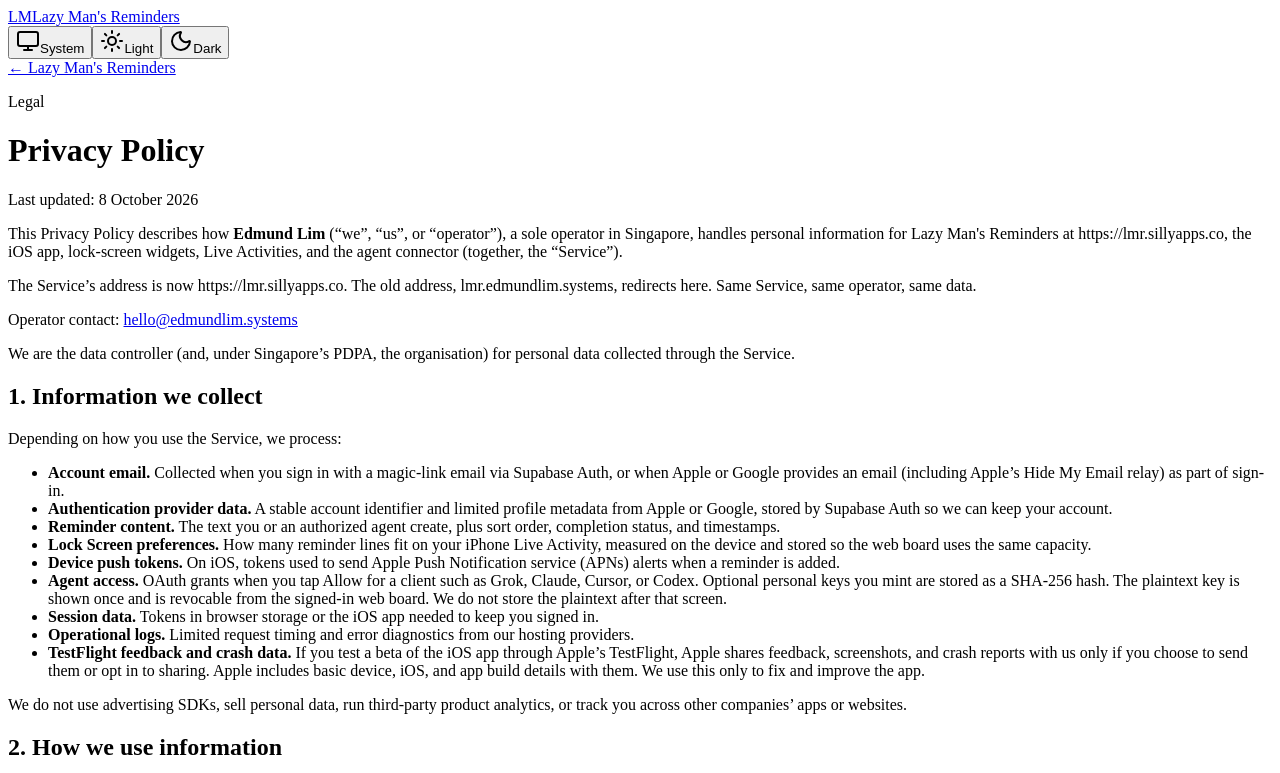
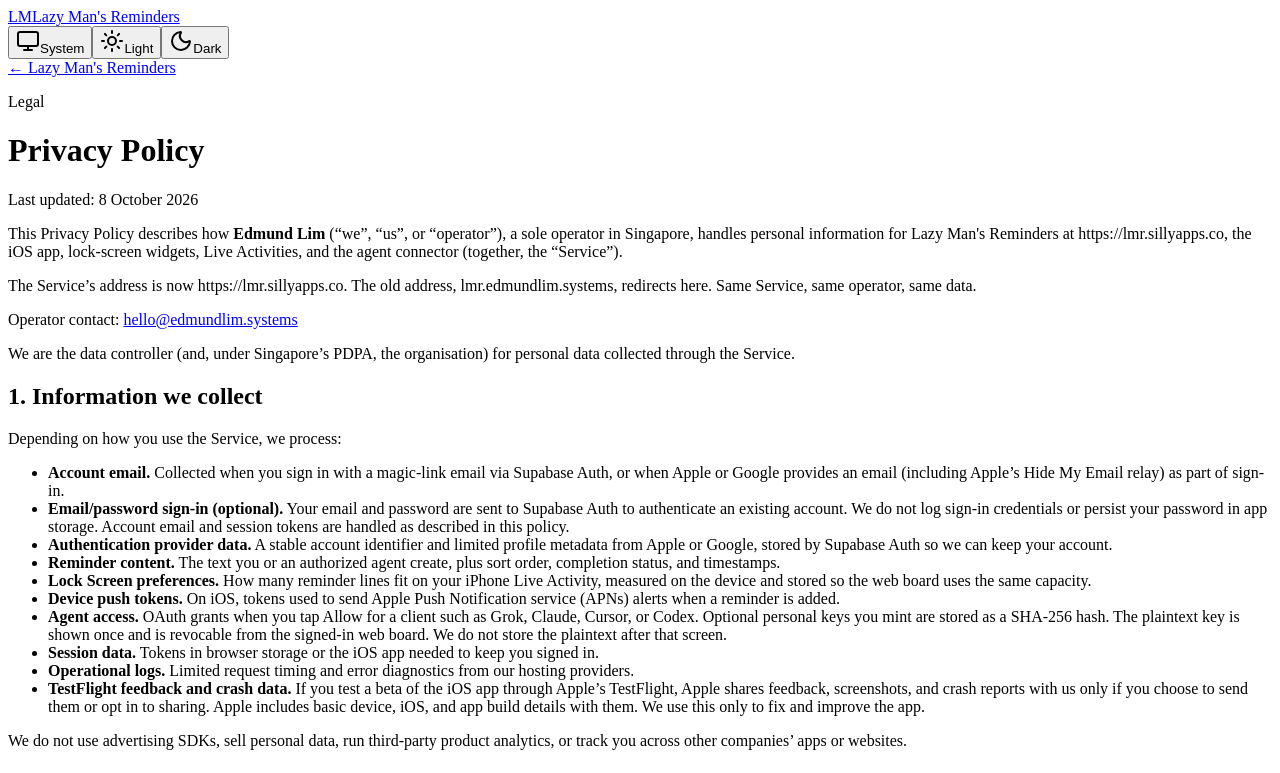
Before and after one commit to EdmundLimBoEn/lazy-mans-reminders, a React (Vite) app in the folder web/: page /privacy in a window 1280 px wide. Shown: the top 773 px of the page. Built offline with nearby package versions, Linux system fonts and the light colour scheme; no server answers; the HTML template or start-up script is replaced by a standard one.

Commit message:
Disclose optional password authentication in privacy policy

```diff
--- a/web/src/LegalPages.tsx
+++ b/web/src/LegalPages.tsx
@@ -84,6 +84,12 @@
           <strong>Account email.</strong> Collected when you sign in with a magic-link email via
           Supabase Auth, or when Apple or Google provides an email (including Apple’s Hide My Email
           relay) as part of sign-in.
+        </li>
+        <li>
+          <strong>Email/password sign-in (optional).</strong> Your email and password are sent to
+          Supabase Auth to authenticate an existing account. We do not log sign-in credentials or
+          persist your password in app storage. Account email and session tokens are handled as
+          described in this policy.
         </li>
         <li>
           <strong>Authentication provider data.</strong> A stable account identifier and limited
```
Also changed, not shown: 1 other file (tests, documents, lock files or other folders).
